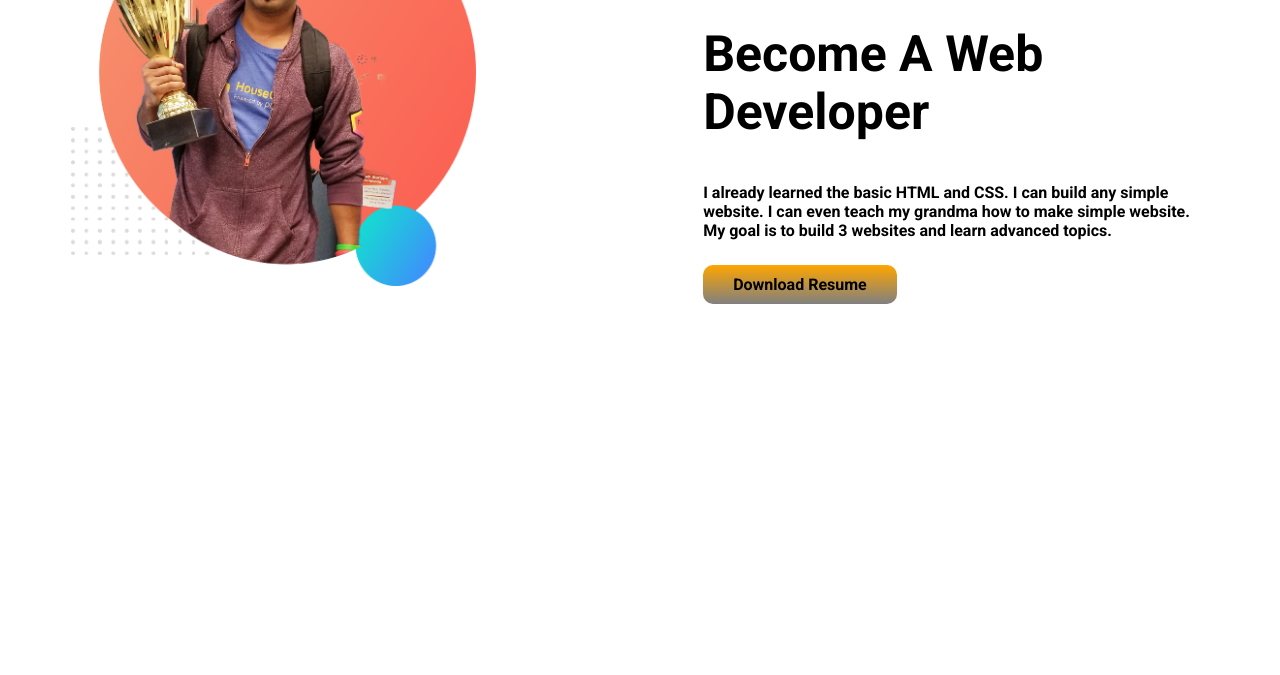
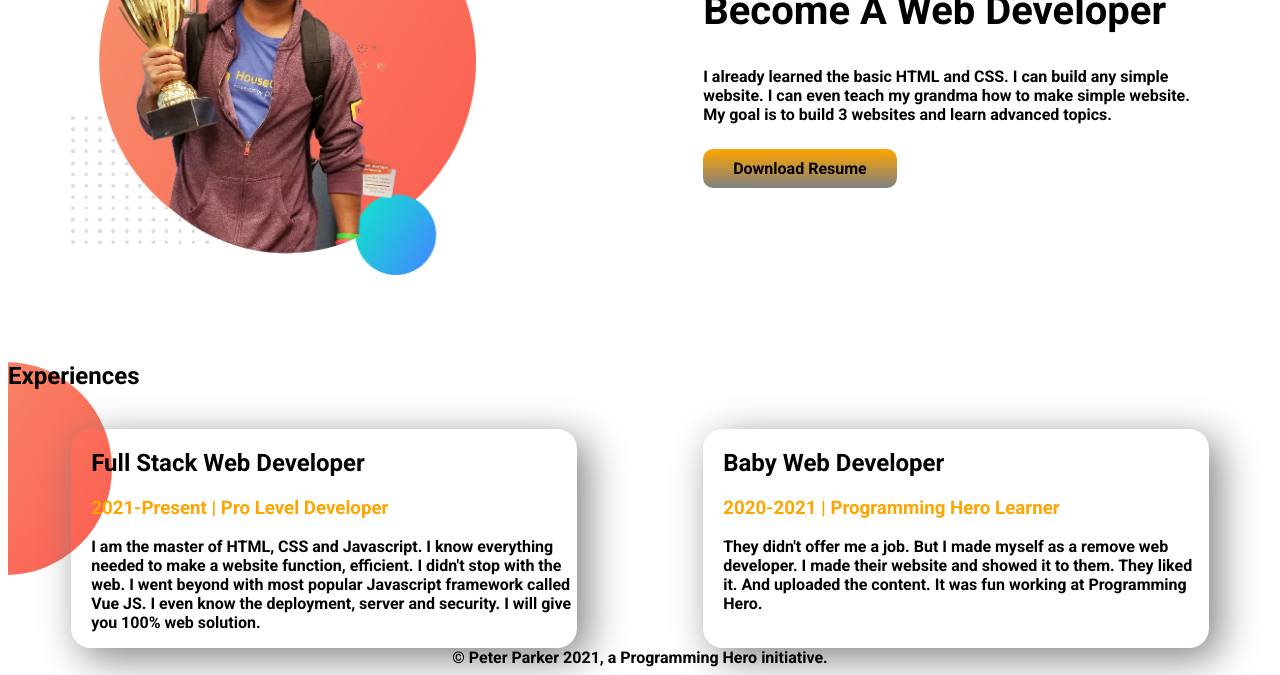
Before and after one commit to imran720/imran, a plain HTML site: page index.html in a window 1280 px wide. Shown: the part 730-1405 px from the top of the page. Before the commit the page ends 1095 px from the top, so only its background shows below. Drawn offline with Linux system fonts and the light colour scheme.

Commit message:
add picture

```diff
--- a/index.html
+++ b/index.html
@@ -13,7 +13,7 @@
 </head>
 <body>
 
-<section class="top-banner">
+<section class="top-banner flexible-container">
 <div class="imran">
     <h1>welcome to</h1>
     <h2><span class="imran1">peter parkar </span>world</h2>
@@ -28,7 +28,8 @@
 </div>
 
 </section>
-<section><div class="imran"><img src="images/jhankar.png" alt=""></div>
+<section class="flexible-container imran10">
+    <div class="imran"><img src="images/jhankar.png" alt=""></div>
     <div class="imran">
     <h1>dream big</h1>
     <h2>become a web developer</h2>
@@ -39,6 +40,34 @@
     </a></section>
 
 </div>
+<section class="imran12">
+    <h1>Experiences</h1><br>
+
+<div class="flexible-container">
+    <div class="imran11 ">
+        <h1>Full Stack Web Developer</h1>
+        <h3 class="imran1">2021-Present | Pro Level Developer
+        </h3>
+        <p>I am the master of HTML, CSS and Javascript. I know everything needed to make a website function, efficient. I didn't stop with the web. I went beyond with most popular Javascript framework called Vue JS. I even know the deployment, server and security. I will give you 100% web solution.
+
+        </p>
+
+    </div>
+    <div class="imran11">
+    <h1>Baby Web Developer</h1>
+    <h3 class="imran1">2020-2021 | Programming Hero Learner
+    </h3>
+    <p>They didn't offer me a job. But I made myself as a remove web developer. I made their website and showed it to them. They liked it. And uploaded the content. It was fun working at Programming Hero.</p>
+
+    </div>
+
+
+
+</div>
+</section>
+<footer>
+    © Peter Parker 2021, a Programming Hero initiative.
+</footer>
 
 </body>
 </html>
--- a/style.css
+++ b/style.css
@@ -3,22 +3,24 @@ body{
 
 }
 .imran h1{
-    font-size: 50px;
+    font-size: 40px;
     text-transform: uppercase;
 }
 .imran h2{
-    font-size: 50px;
+    font-size: 40px;
     text-transform: capitalize;
 }
 .imran h3{
-    font-size:30px;
+    font-size:20px;
     text-transform: capitalize;
 }
 .imran1{
     color: orange;
 }
-section{
+
+.flexible-container{
     display: flex;
+
 }
 .imran3{
 text-decoration:none;
@@ -41,3 +43,19 @@ padding: 5%;
     background-image: url(images/top-banner.png);
     background-repeat: no-repeat;
 }
+.imran11{
+    box-shadow:  10px 10px 40px gray;
+    width: 40%;
+    margin-left: 5%;
+    margin-right: 5%;
+    padding-left: 20px;
+    border-radius: 20px;
+
+}
+.imran12{
+    background-image: url(images/exp-bg.png);
+    background-repeat: no-repeat;
+}
+footer{
+    text-align: center;
+}
```
